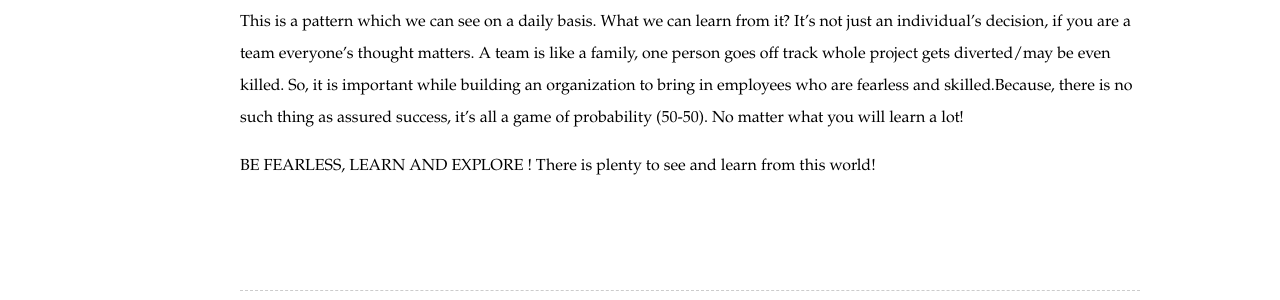
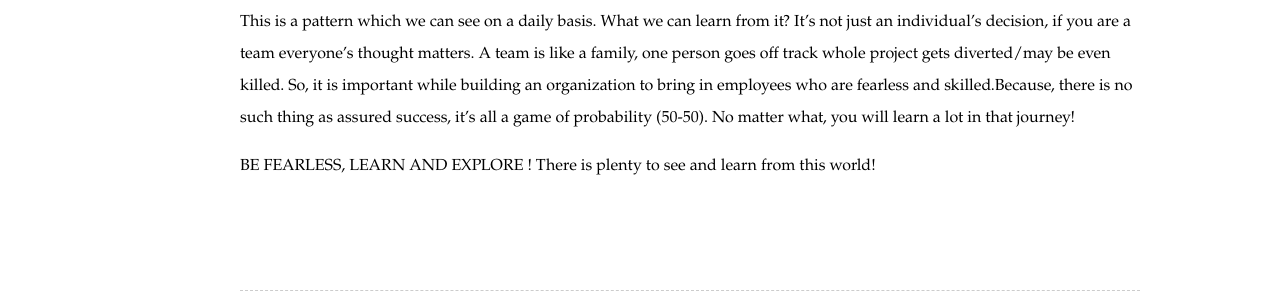
Before and after one commit to hpalappetty/silkyprogrammer.github.com, a Jekyll site: the page built from _posts/2012-07-18-failure-number_one_reason-fear.md, in a window 1280 px wide. Shown: the part 1177-1477 px from the top of the page. Built offline with Jekyll 4.4.1, drawn with Linux system fonts in a browser that asks for light colours; some web fonts are replaced.

Commit message:
additional changes to an old post

```diff
--- a/_posts/2012-07-18-failure-number_one_reason-fear.md
+++ b/_posts/2012-07-18-failure-number_one_reason-fear.md
@@ -35,7 +35,14 @@ risks and enjoy the fruits of it either in the form of failure or
 success. My journey could have had many troubles, it's not a small
 amount of distance that I was planning to cover. Tyre's could have gone flat, it could have busted off, car could skid off, I could meet with accident the possibilities are enormous.May be nothing would have happened, and I would have happily ridden all around south India in this beautiful monsoon season. A small fear factor from one of the family member spoiled all of it. What happened here ? Nothing other than trashing a goal, diverting your attention,loosing focus and then the failure of your project.Fear can make you do things that are mediocre and it will curtail your ability to think freely and take good decisions. No one has achieved anything in life by being afraid, you got to stand up face your fears, challenge it and just beyond that brick wall lies your success.
 
-This is a pattern which we can see on a daily basis. What we can learn from it? It's not just an individual's decision, if you are a team everyone's thought matters. A team is like a family, one person goes off track whole project gets diverted/may be even killed. So, it is important while building an organization to bring in employees who are fearless and skilled.Because, there is no such thing as assured success, it's all a game of probability (50-50). No matter what you will learn a lot!
+This is a pattern which we can see on a daily basis. What we can learn
+from it? It's not just an individual's decision, if you are a team
+everyone's thought matters. A team is like a family, one person goes off
+track whole project gets diverted/may be even killed. So, it is
+important while building an organization to bring in employees who are
+fearless and skilled.Because, there is no such thing as assured success,
+it's all a game of probability (50-50). No matter what, you will learn a
+lot in that journey!
 
 BE FEARLESS, LEARN AND EXPLORE ! There is plenty to see and learn from this world!
 
```
